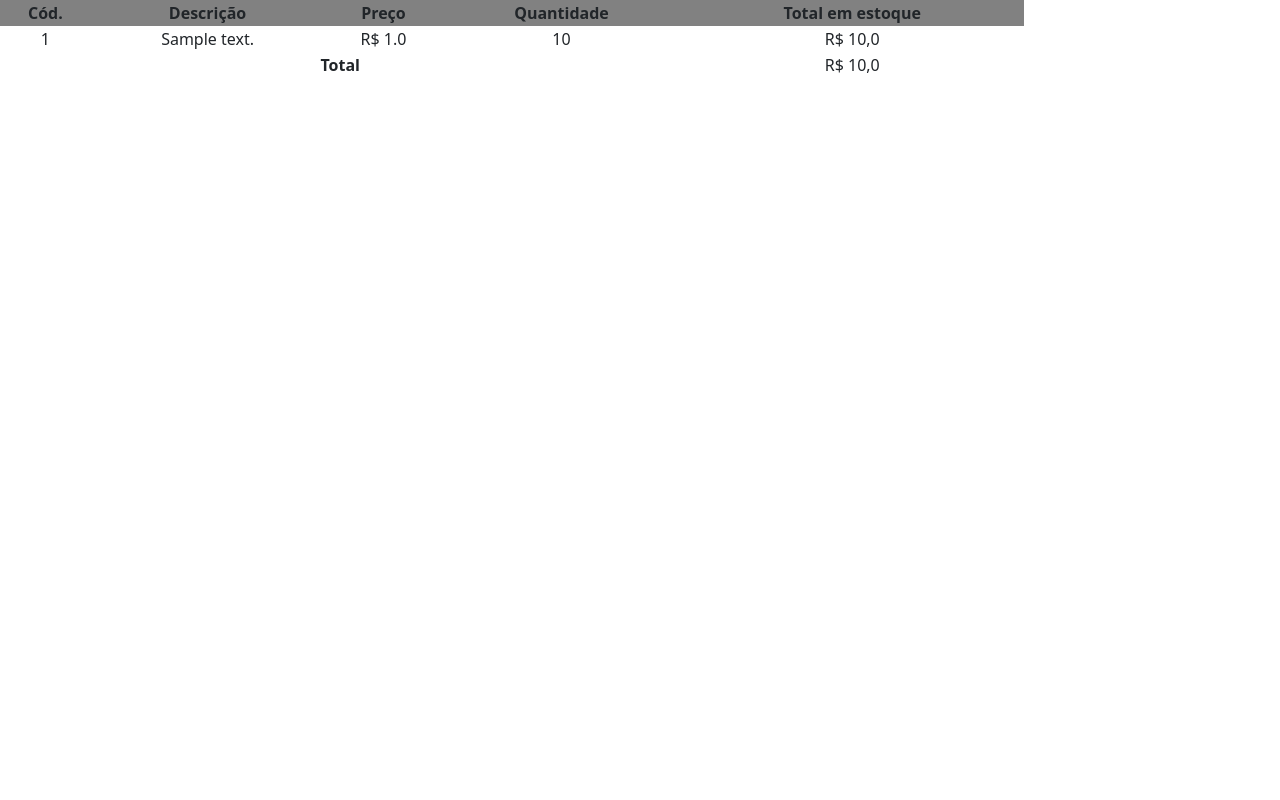
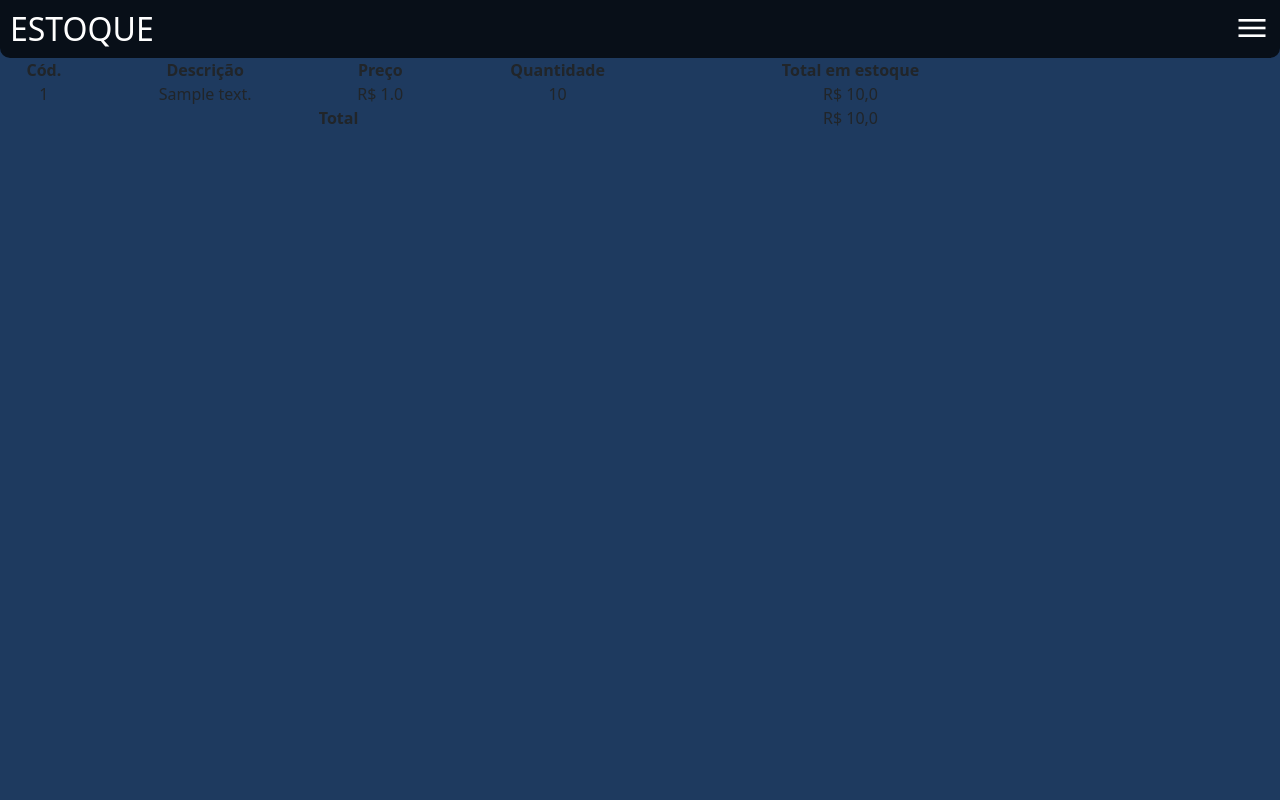
Before and after one commit to felipe-fjs/gerenciador_de_estoque, a Flask app: page /estoque/ in a window 1280 px wide. Run offline with Flask 3, Linux system fonts and the light colour scheme; a user stored in the database is signed in; tables that the repository leaves empty hold one stand-in row (values such as "Sample post"); some libraries are stand-ins or nearby versions.

Commit message:
"completando" """animação""" da navbar

```diff
--- /dev/null
+++ b/app/static/css/geral-stock.css
@@ -0,0 +1,47 @@
+@charset "UTF-8";
+
+* {
+    padding: 0%;
+    margin: 0%;
+    box-sizing: border-box;
+}
+
+body,
+html {
+    width: 100vw;
+    height: 100vh;
+    background-color: #1E3A5F;
+}
+
+header {
+    padding: 10px 10px;
+    background-color: rgb(0, 0, 0, 0.75);
+    border-radius: 0 0 10px 10px;
+    color: white;
+}
+header > span > span#menu-burguer {
+    float: right;
+    cursor: pointer;
+    font-size: 36px;
+}
+
+header > span > h1 {
+    display: inline;
+    color: white;
+    font-size: 32px;
+}
+
+header > nav {
+    display: flex;
+    flex-flow: column nowrap;
+    overflow: hidden;
+    max-height: 0;
+    transition: max-height 1s ease;
+}
+header > nav > a {
+    text-decoration: none;
+    margin: 7px 0 ;
+}
+header > nav > a:hover {
+    text-decoration: underline white;
+}
--- a/app/templates/auth/base.html
+++ b/app/templates/auth/base.html
@@ -5,7 +5,7 @@
     <meta name="viewport" content="width=device-width, initial-scale=1.0">
     <title>{% block title %} {% endblock %}%</title>
     <link rel="stylesheet" href="{{ url_for('static', filename='css/bootstrap.min.css')}}">
-    <link rel="stylesheet" href="{{ url_for('static', filename='css/geral.css') }}">
+    <link rel="stylesheet" href="{{ url_for('static', filename='css/geral-auth.css') }}">
     {% block head %} {% endblock %}
 </head>
 <body>
--- a/app/templates/auth/login.html
+++ b/app/templates/auth/login.html
@@ -1,6 +1,6 @@
 {% extends 'auth/base.html' %}
 
-{% block title %} Login {% endblock %}
+{% block title %}Login{% endblock %}
 
 {% block head %}
     <style>
--- a/app/templates/stock/base.html
+++ b/app/templates/stock/base.html
@@ -5,9 +5,30 @@
     <meta name="viewport" content="width=device-width, initial-scale=1.0">
     <title>{% block title %} {% endblock %}</title>
     <link rel="stylesheet" href="{{ url_for('static', filename='css/bootstrap.min.css')}}">
+    <link rel="stylesheet" href="https://fonts.googleapis.com/css2?family=Material+Symbols+Outlined:opsz,wght,FILL,GRAD@20..48,100..700,0..1,-50..200" />
+    <link rel="stylesheet" href="{{ url_for('static', filename='css/geral-stock.css') }}">
     {% block head %} {% endblock %}
 </head>
 <body>
+    <header>
+        <span>
+            <h1>ESTOQUE</h1>
+            <span class="material-symbols-outlined" id="menu-burguer">
+                menu
+            </span>
+        </span>
+        <nav id="navbar">
+            <hr>
+            <a href="{{ url_for('stock.home') }}" class="text-reset">INÍCIO</a>
+            <a href="{{ url_for('stock.new_product') }}" class="text-reset">NOVO PRODUTO</a>
+            <a href="#" class="text-reset">CATEGORIAS DE PRODUTO</a>
+            <a href="#" class="text-reset">EXPORTAR ESTOQUE</a>
+            <a href="{{ url_for('user.logout') }}" class="text-reset">SAIR</a>
+        </nav>
+    </header>
+    <main>
+
+    </main>
     {% block content %} {% endblock %}
     <script src="{{ url_for('static', filename='js/bootstrap.bundle.min.js')}}"></script>
 </body>
--- a/app/templates/stock/home.html
+++ b/app/templates/stock/home.html
@@ -8,9 +8,11 @@
         text-align: center;
         width: 80%;
     }
+
     tr {
         cursor: pointer;
     }
+
     tr:hover {
         background-color: rgba(0, 0, 0, 0.493);
     }
@@ -63,4 +65,21 @@
         {% endif %}
     </section>
 </main>
+
+<script>
+    const menu_burguer = document.getElementById('menu-burguer')
+    menu_burguer.addEventListener('click', function (event) {
+        let bab = document.getElementById('navbar')
+        // if (window.getComputedStyle(navbar).display == 'none') {
+        //     navbar.style.display = 'flex'
+        // } else {
+        //     navbar.style.display = 'none'
+        // }
+        if (bab.style.maxHeight == '0px' || bab.style.maxHeight == '' ) {
+            bab.style.maxHeight = "250px"
+        } else {
+            bab.style.maxHeight = 0
+        }
+    })
+</script>
 {% endblock %}
```
Also changed, not shown: app/static/css/geral-auth.css (renamed from app/static/css/geral.css). Lines whose indentation alone changed are shown as unchanged.
